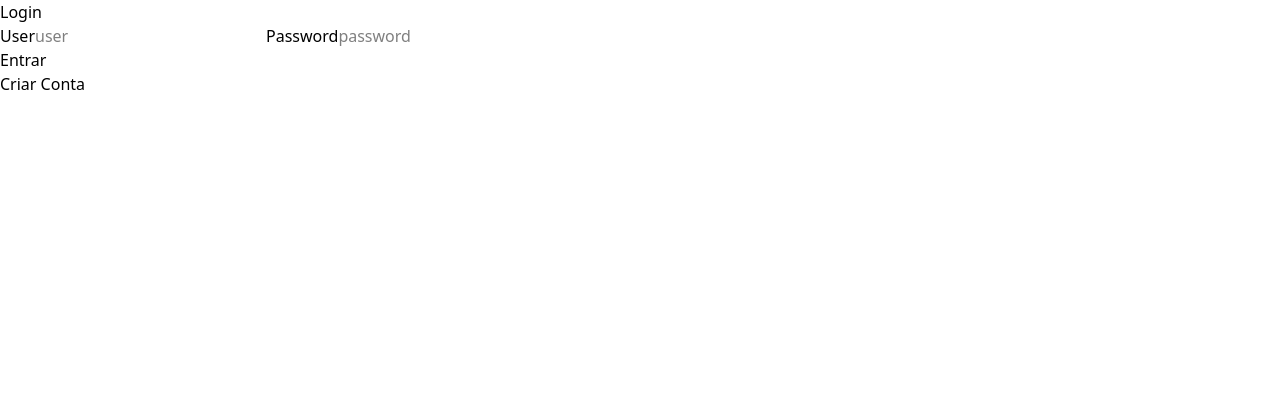
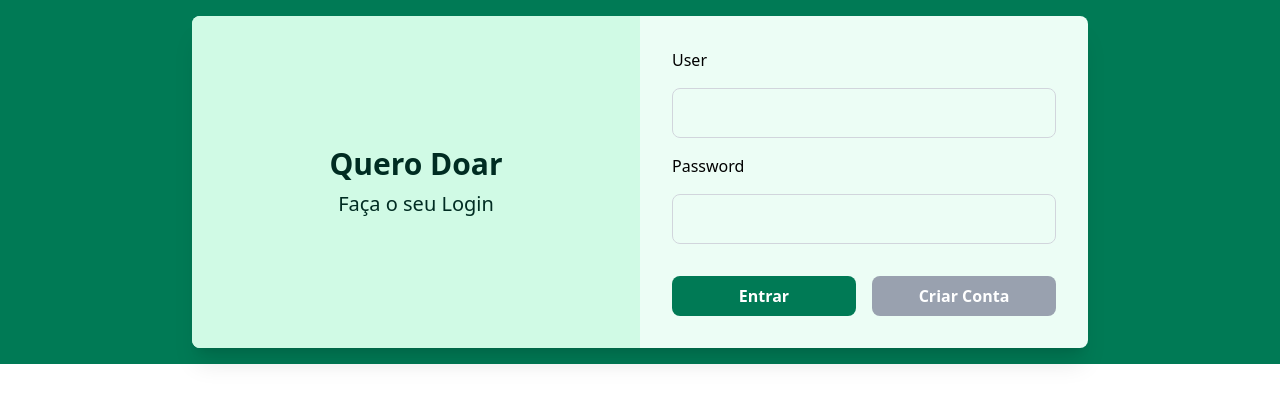
Before and after one commit to Eduardo-Ohlweiler/quero_doar_frontend, a React (Vite) app: page /login in a window 1280 px wide. Shown: the top 402 px of the page. Built offline with nearby package versions, Linux system fonts and the light colour scheme.

Commit message:
comecando a estilizar a pag de login

```diff
--- a/src/pages/Login.jsx
+++ b/src/pages/Login.jsx
@@ -21,33 +21,42 @@ const Login = () => {
     }
 
     return (
-        <div>
-            <h1>Login</h1>
-            <form onSubmit={handleSubmit}>
-                <div>
-                    <label>User</label>
-                    <input type="text" placeholder="user"
-                    value={username}
-                    onChange={ (e) => setUsername(e.target.value)} />
-                    <label>Password</label>
-                    <input type="password" placeholder="password"
-                    value={password}
-                    onChange= { (e) => setPassword(e.target.value)} />
-
+        <div className="flex items-center justify-center bg-emerald-700 p-4">
+            <div className="grid grid-cols-2 md:grid-cols-2 bg-emerald-50 rounded-lg shadow-xl overflow-hidden max-w-4xl w-full">
+                <div className="flex flex-col items-center justify-center p-8 text-center bg-emerald-100 text-emerald-950">
+                    <h1 className="text-3xl font-bold mb-2">Quero Doar</h1>
+                    <h2 className="text-xl font-medium"> Faça o seu Login</h2>
                 </div>
 
-                <button type='submit'>
+                <div className="p-8">
+                    <form onSubmit={handleSubmit} className="flex flex-col space-y-4">
+                        <label>User</label>
+                        <input type="text"
+                            value={username}
+                            onChange={ (e) => setUsername(e.target.value)}
+                            className="p-3 border border-gray-300 rounded-lg focus:outline-none focus:ring-2 focus:ring-emerald-300"/>
+                        <label>Password</label>
+                        <input type="password"
+                            value={password}
+                            onChange= { (e) => setPassword(e.target.value)}
+                            className="p-3 border border-gray-300 rounded-lg focus:outline-none focus:ring-2 focus:ring-emerald-300"/>
+                        <div className="flex flex-col md:flex-row md:space-x-4 space-y-a md:space-y-0 mt-4">
+                            <button type='submit'
+                                className="w-full md:w-auto flex-1 bg-emerald-700 text-white font-bold py-2 px-4 rounded-lg hover:bg-emerald-200 transition-colors ">
                                 Entrar
                             </button>
 
+                            <button type="submit"
+                                onClick={createLog}
+                                className="w-full md:w-auto flex-1 bg-gray-400 text-white font-bold py-2 px-4 rounded-lg hover:bg-gray-200 transition-colors ">
 
+                                Criar Conta
+                            </button>
+                        </div>
                     </form>
 
-                <button type="submit"
-                    onClick={createLog}>
-                        Criar Conta
-                    </button>
-
+                </div>
+           </div>
         </div>
     )
 }
```
Lines whose indentation alone changed are shown as unchanged.
